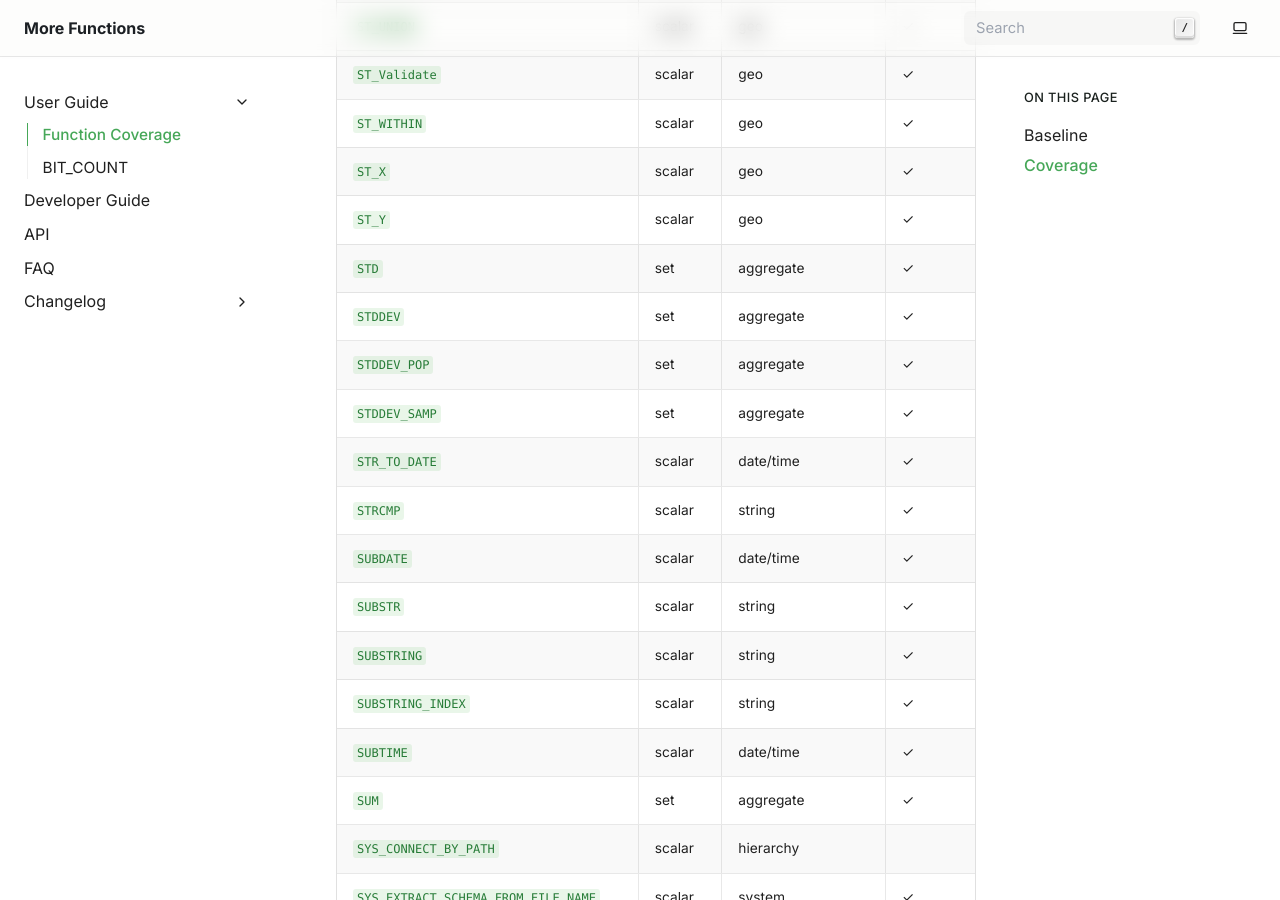
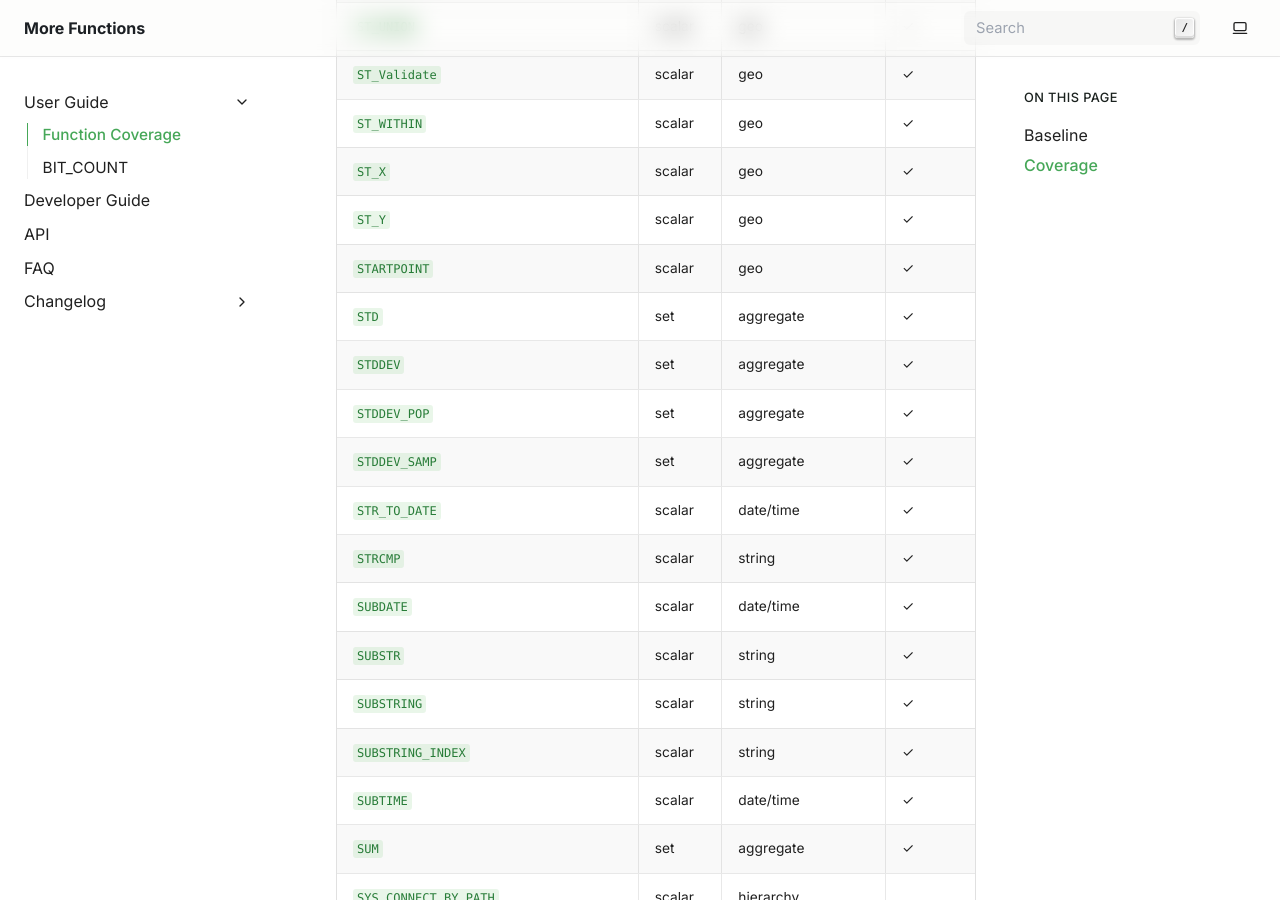
Before and after one commit to exasol-labs/more-functions, a Sphinx documentation site: the page built from doc/user_guide/function_coverage.md, in a window 1280 px wide and 900 px high, scrolled down 23709 px. Built offline with Sphinx 7.4.7, drawn with Linux system fonts in a browser that asks for light colours.

Commit message:
#6: Updated function coverage list.

```diff
--- a/doc/user_guide/function_coverage.md
+++ b/doc/user_guide/function_coverage.md
@@ -496,7 +496,8 @@ Sources:
 | `ST_Validate`                          | scalar   | geo                | ✓      | ✓                                 |
 | `ST_WITHIN`                            | scalar   | geo                | ✓      | ✓                                 |
 | `ST_X`                                 | scalar   | geo                | ✓      | ✓                                 |
-| `ST_Y`                                 | scalar   | geo                | ✓      |                                    | ✓                                 || `STARTPOINT`                           | scalar   | geo                | ✓       | ✓ → ST_STARTPOINT                 |
+| `ST_Y`                                 | scalar   | geo                | ✓       | ✓                                 |
+| `STARTPOINT`                           | scalar   | geo                | ✓       | + → ST_STARTPOINT                 |
 | `STD`                                  | set      | aggregate          | ✓      |                                    |
 | `STDDEV`                               | set      | aggregate          | ✓      | ✓                                 |
 | `STDDEV_POP`                           | set      | aggregate          | ✓      | ✓                                 |
```
